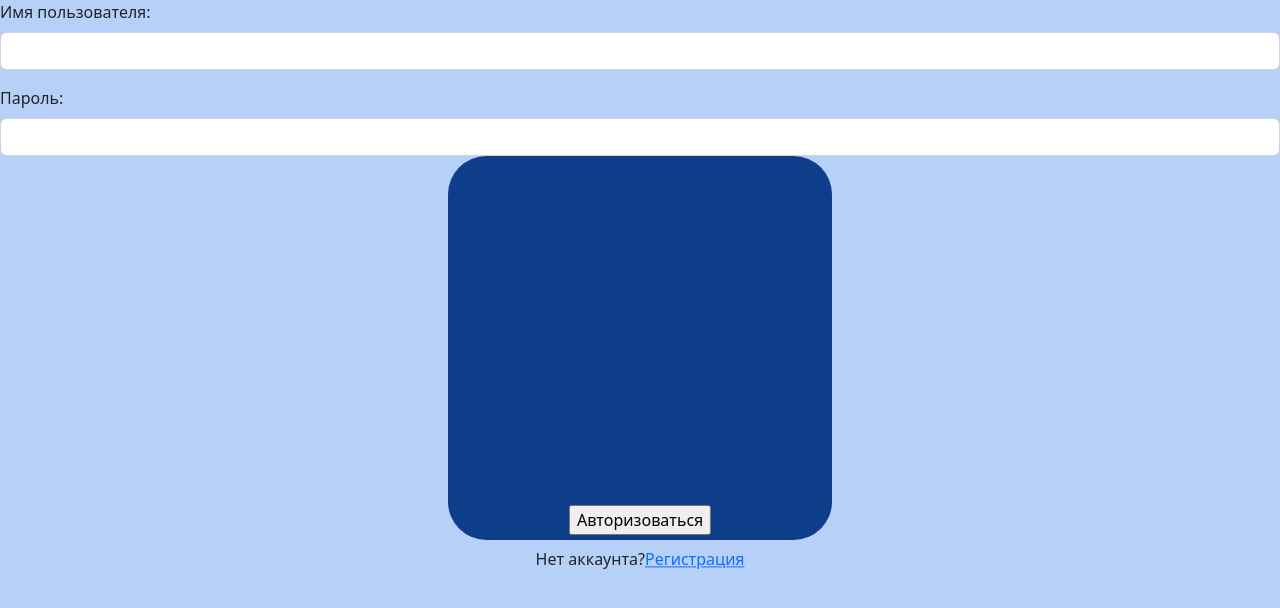
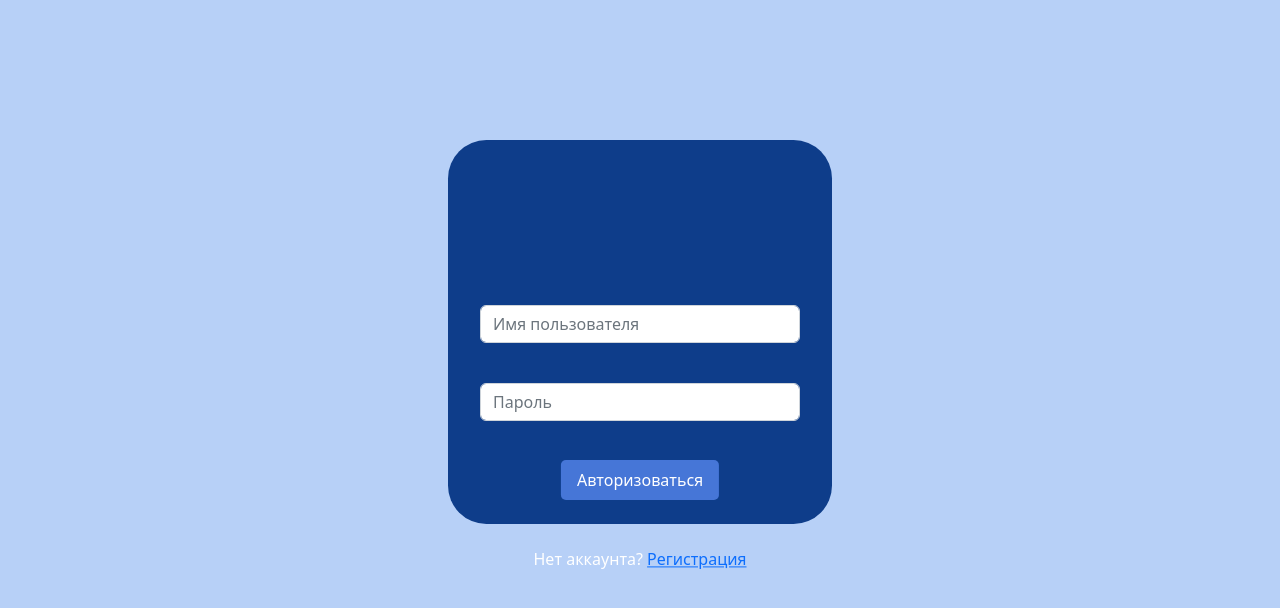
Before and after one commit to sallymud/practice_team, a Django app: page / in a window 1280 px wide. Shown: the top 608 px of the page. Run offline with Django 4.2, Linux system fonts and the light colour scheme.

Commit message:
login css 2/2

```diff
--- a/main/static/main/css/sign_in.css
+++ b/main/static/main/css/sign_in.css
@@ -12,19 +12,71 @@
     left: 50%;
     transform: translate(-50%, -50%);
 }
+.input_form {
+    color: white;
+    z-index: 1;
+}
+.input_form:hover {
+  background: #1d49aa;
+}
+.input_form:focus {
+  outline: none;
+  box-shadow: 0 0 0 1px #cbd6ee;
+}
 
-.input_form {
+.btn {
     position: absolute;
-    top: 65%;
+    min-width: 100px;
+    appearance: none;
+    border: 0;
+    border-radius: 5px;
+    background: #4676d7;
+    color: #fff;
+    padding: 8px 16px;
+    font-size: 1rem;
+    color: white;
+    top: 60%;
+    left: 50%;
+    transform: translate(-50%, -50%);
+    z-index: 1;
+}
+.btn:hover {
+  background: #1d49aa;
+}
+.btn:focus {
+  outline: none;
+  box-shadow: 0 0 0 1px #cbd6ee;
+}
+
+h6 {
+    position: absolute;
+    color: white;
+    top: 70%;
     left: 50%;
     transform: translate(-50%, -50%);
     z-index: 1;
 }
 
-h6 {
-    position: absolute;
-    top: 70%;
+a:visited {
+    color: white;
+}
+
+.form-control {
+    position: relative;
+    width: 25%;
+    top: 300px;
     left: 50%;
     transform: translate(-50%, -50%);
     z-index: 1;
 }
+
+.form-error {
+    position: absolute;
+    color: white;
+    width: 25%;
+    line-height: 120%;
+    top: 50%;
+    left: 50%;
+    transform: translate(-50%, -50%);
+    z-index: 1;
+}
--- a/users/forms.py
+++ b/users/forms.py
@@ -25,5 +25,18 @@
 
 
 class LoginUserForm(AuthenticationForm):
-    username = forms.CharField(label='Имя пользователя', widget=forms.TextInput(attrs={'class': 'form-control'}))
-    password = forms.CharField(label='Пароль', widget=forms.PasswordInput(attrs={'class': 'form-control'}))
+
+    username = forms.CharField(widget =
+    forms.TextInput(attrs={
+        'class': 'form-control',
+        'placeholder': 'Имя пользователя'
+    }),
+    label = ''
+    )
+
+    password = forms.CharField(widget = forms.PasswordInput(attrs={
+        'class': 'form-control',
+        'placeholder': 'Пароль'
+    }),
+    label=''
+    )
--- a/users/templates/users/sign_in.html
+++ b/users/templates/users/sign_in.html
@@ -8,16 +8,17 @@
 <div class="form-error">{{form.non_field_errors}}</div>
 
 {% for f in form %}
-<p><label class="form-label" for="{{ f.if_for_label }}">{{f.label}}:</label>{{ f }}</p>
+<p><label class="form-label" for="{{ f.if_for_label }}">{{f.label}}</label>{{ f }}</p>
 <div class="form-error">{{f.errors}}</div>
 {% endfor %}
 
      <div class="input_form">
-                <input name="login" type="submit" value="Авторизоваться" class="btn-primary" href="">
+                <input name="login" type="submit" value="Авторизоваться" class="btn" href="main/css/sign_in.css">
             </div>
       </div>
 
 </form>
-<h6>Нет аккаунта?<a href="registration">Регистрация</a></h6>
+<h6>Нет аккаунта? <a href="registration">Регистрация</a></h6>
+
 <div class="square"></div>
 {% endblock %}
```
